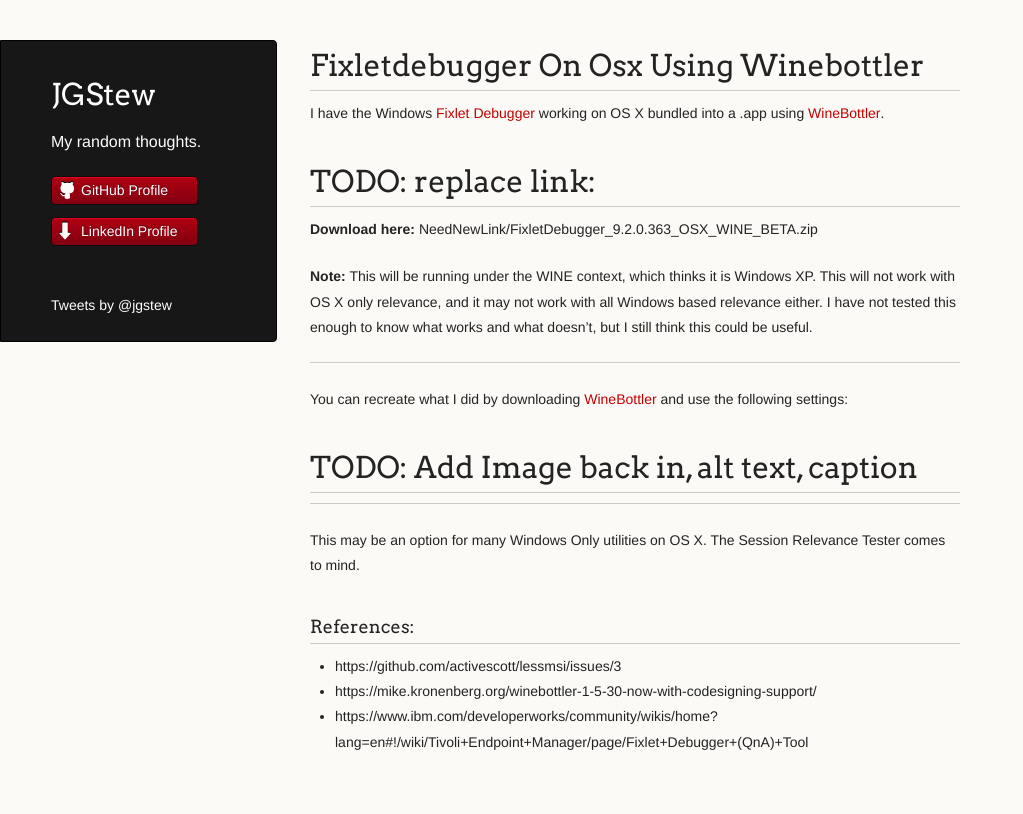
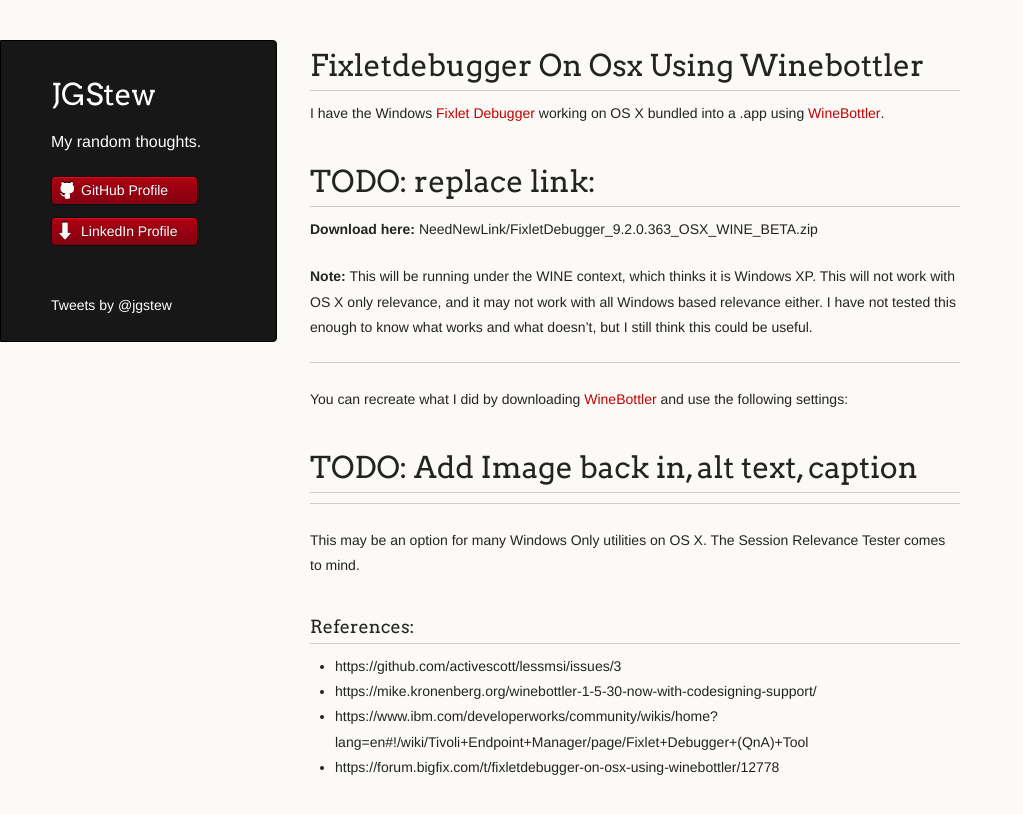
Before and after one commit to jgstew/jgstew.github.io, a Jekyll site: the page built from _posts/2015-03-17-FixletDebugger-on-OSX-using-WineBottler.md, in a window 1280 px wide. Shown: the top 814 px of the page, without its empty margins (0-1023 px from the left). Built offline with Jekyll 4.4.1, drawn with Linux system fonts in a browser that asks for light colours; comment, search, counter and statistics services are not loaded; part of the change alters nothing that is shown.

Commit message:
Update 2015-03-17-FixletDebugger-on-OSX-using-WineBottler.md

```diff
--- a/_posts/2015-03-17-FixletDebugger-on-OSX-using-WineBottler.md
+++ b/_posts/2015-03-17-FixletDebugger-on-OSX-using-WineBottler.md
@@ -22,6 +22,7 @@ This may be an option for many Windows Only utilities on OS X. The Session Relev
 - https://github.com/activescott/lessmsi/issues/3
 - https://mike.kronenberg.org/winebottler-1-5-30-now-with-codesigning-support/
 - https://www.ibm.com/developerworks/community/wikis/home?lang=en#!/wiki/Tivoli+Endpoint+Manager/page/Fixlet+Debugger+(QnA)+Tool
+- https://forum.bigfix.com/t/fixletdebugger-on-osx-using-winebottler/12778
 
 
   [1]: http://support.bigfix.com/bes/install/utilities/9.2/
```
